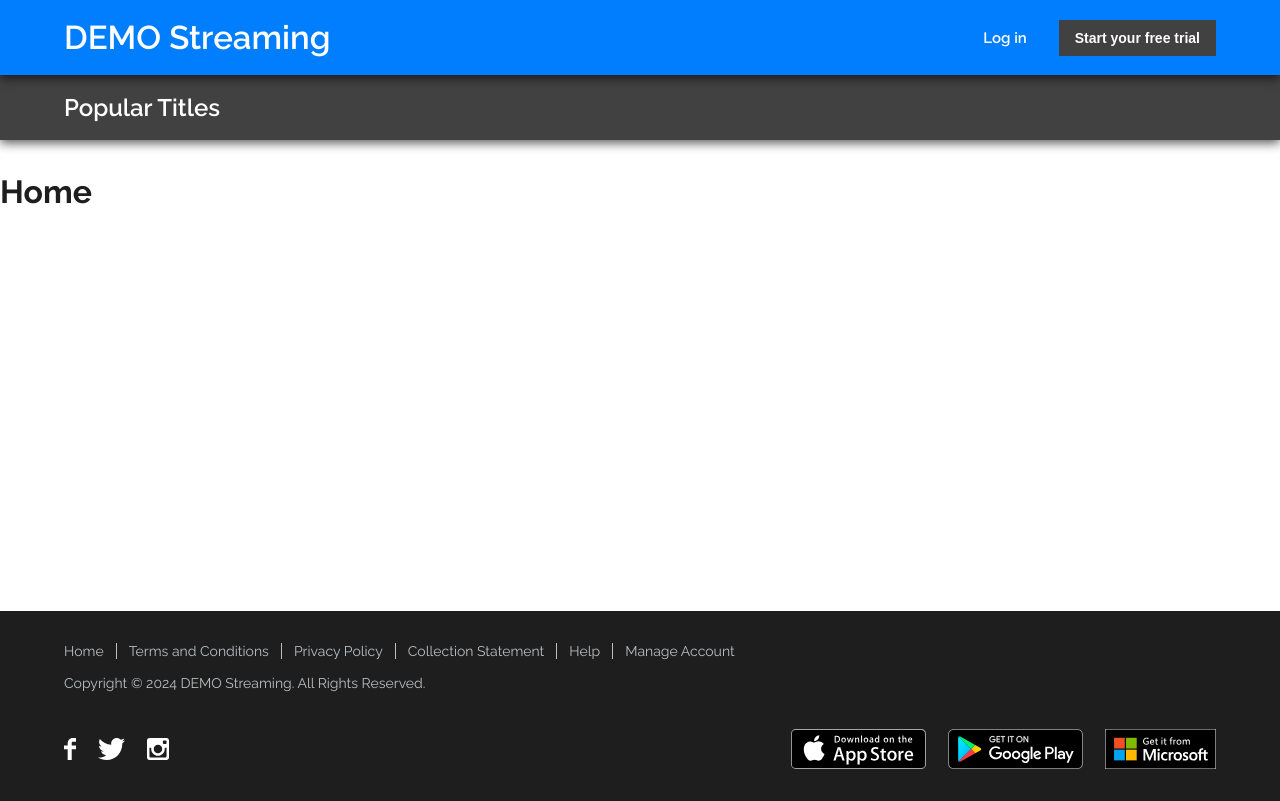
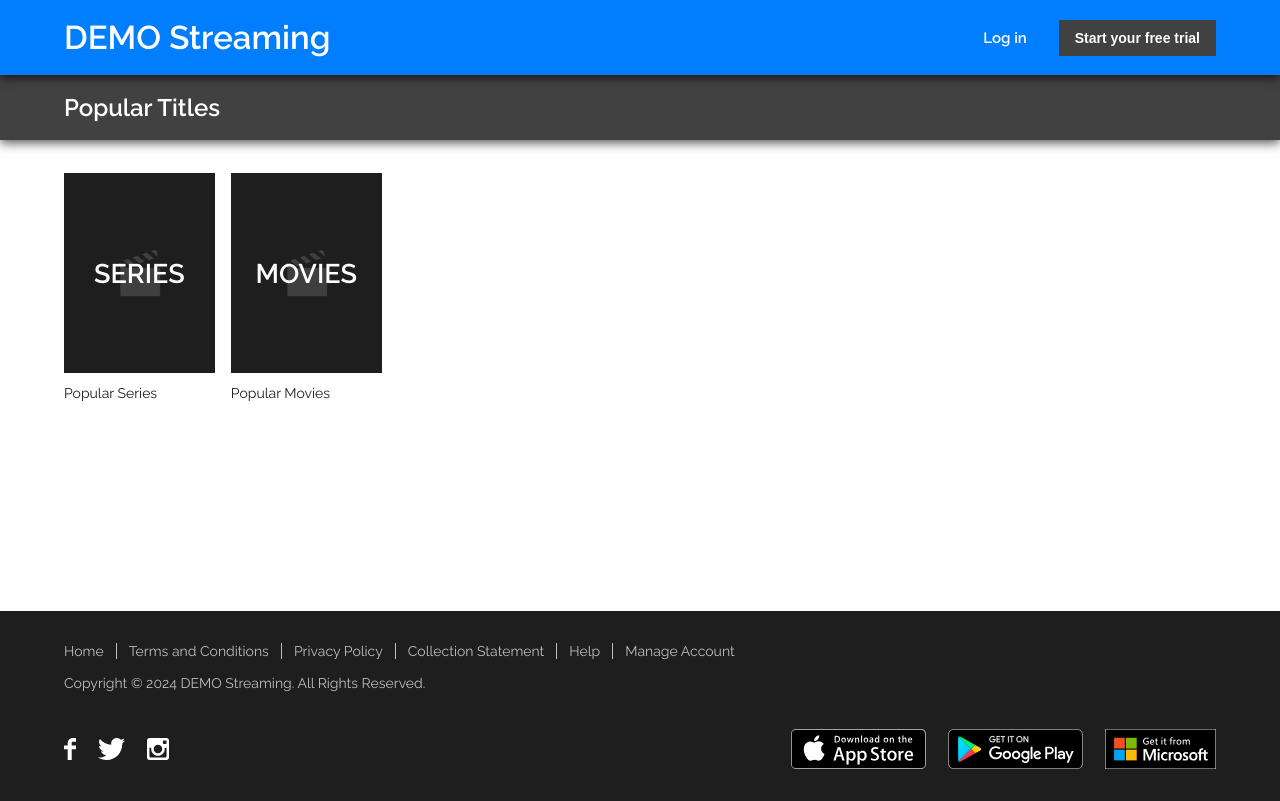
Before and after one commit to dyCodes/coding-challenge-cavista, a React (Create React App) app: page / in a window 1280 px wide. Built offline with nearby package versions, Linux system fonts and the light colour scheme.

Commit message:
feat: Implement Home page UI

```diff
--- /dev/null
+++ b/src/components/UI/CategoryCard/CategoryCard.css
@@ -0,0 +1,30 @@
+/* Component CSS */
+
+.category-card__img {
+	position: relative;
+	height: 200px;
+	display: grid;
+	place-items: center;
+	background: var(--black-color);
+	margin-bottom: 12px;
+	overflow: hidden;
+}
+.category-card__tag {
+	position: absolute;
+	top: 0;
+	left: 0;
+	right: 0;
+	bottom: 0;
+	color: var(--white-color);
+	font-size: 27px;
+	font-weight: 600;
+	text-align: center;
+	height: fit-content;
+	margin: auto;
+}
+
+.category-card__title {
+	color: var(--black-color);
+	font-size: 14px;
+	font-weight: 400;
+}
--- /dev/null
+++ b/src/components/UI/CategoryCard/CategoryCard.tsx
@@ -0,0 +1,25 @@
+import React from 'react';
+import './CategoryCard.css';
+
+interface Props {
+	title: string;
+	image?: string;
+	tag: string;
+}
+
+const CategoryCard: React.FC<Props> = ({ title, image, tag }) => {
+	return (
+		<div className='category-card'>
+			<div className='category-card__img'>
+				<div className='category-card__tag'>{tag}</div>
+				<img src={image || '/images/placeholder.png'} alt={title} />
+			</div>
+
+			<div className='category-card__content'>
+				<h3 className='category-card__title'>{title}</h3>
+			</div>
+		</div>
+	);
+};
+
+export default CategoryCard;
--- /dev/null
+++ b/src/components/UI/MediaGrid/MediaGrid.css
@@ -0,0 +1,24 @@
+.media-grid {
+	display: grid;
+	grid-template-columns: repeat(2, 1fr);
+	gap: 10px;
+}
+
+@media (min-width: 768px) {
+	.media-grid {
+		grid-template-columns: repeat(4, 1fr);
+		gap: 1rem;
+	}
+}
+
+@media (min-width: 1024px) {
+	.media-grid {
+		grid-template-columns: repeat(5, 1fr);
+	}
+}
+
+@media (min-width: 1280px) {
+	.media-grid {
+		grid-template-columns: repeat(7, 1fr);
+	}
+}
--- /dev/null
+++ b/src/components/UI/MediaGrid/MediaGrid.tsx
@@ -0,0 +1,12 @@
+import React from 'react';
+import './MediaGrid.css';
+
+interface Props {
+	children: React.ReactNode;
+}
+
+const MediaGrid = ({ children }: Props) => {
+	return <div className='media-grid'>{children}</div>;
+};
+
+export default MediaGrid;
--- a/src/components/layout/Header.tsx
+++ b/src/components/layout/Header.tsx
@@ -1,10 +1,20 @@
 import React from 'react';
-import { Link } from 'react-router-dom';
+import { Link, useLocation } from 'react-router-dom';
 import Button from '../UI/Button/Button';
+import { MEDIA_CATEGORIES } from '../../constants';
 
 interface Props {}
 
 const Header = (props: Props) => {
+	const { pathname } = useLocation();
+
+	const getHeaderText = (): string => {
+		const category = MEDIA_CATEGORIES.find((category) => pathname === category.link);
+		return category ? category.title : 'Popular Titles';
+	};
+
+	console.log(pathname);
+
 	return (
 		<header className='header'>
 			<div className='header__top bg-primary'>
@@ -27,7 +37,7 @@ const Header = (props: Props) => {
 
 			<div className='header__bottom bg-secondary'>
 				<div className='container'>
-					<h1 className='header__title'>Popular Titles</h1>
+					<h1 className='header__title'>{getHeaderText()}</h1>
 				</div>
 			</div>
 		</header>
--- /dev/null
+++ b/src/constants/index.ts
@@ -0,0 +1,4 @@
+export const MEDIA_CATEGORIES = [
+	{ title: 'Popular Series', image: '', tag: 'SERIES', link: '/series' },
+	{ title: 'Popular Movies', image: '', tag: 'MOVIES', link: '/movies' },
+];
--- a/src/pages/Home/index.tsx
+++ b/src/pages/Home/index.tsx
@@ -1,12 +1,22 @@
 import React from 'react';
+import { MEDIA_CATEGORIES } from '../../constants';
+import { Link } from 'react-router-dom';
+import CategoryCard from '../../components/UI/CategoryCard/CategoryCard';
+import MediaGrid from '../../components/UI/MediaGrid/MediaGrid';
 
 interface Props {}
 
 const Home = (props: Props) => {
 	return (
-		<>
-			<h1>Home</h1>
-		</>
+		<div className='container'>
+			<MediaGrid>
+				{MEDIA_CATEGORIES.map((category, index) => (
+					<Link to={category.link} key={index}>
+						<CategoryCard title={category.title} image={category.image} tag={category.tag} />
+					</Link>
+				))}
+			</MediaGrid>
+		</div>
 	);
 };
 
--- a/src/styles/utility.css
+++ b/src/styles/utility.css
@@ -45,13 +45,8 @@
 	display: grid;
 }
 
-.grid-4 {
-	grid-template-columns: repeat(4, 1fr);
-	grid-gap: 1rem;
-}
-.grid-7 {
-	grid-template-columns: repeat(7, 1fr);
-	grid-gap: 1rem;
+.grid-2 {
+	grid-template-columns: repeat(2, 1fr);
 }
 
 .gap-2 {
```
Also changed, not shown: public/images/placeholder.png (added).
